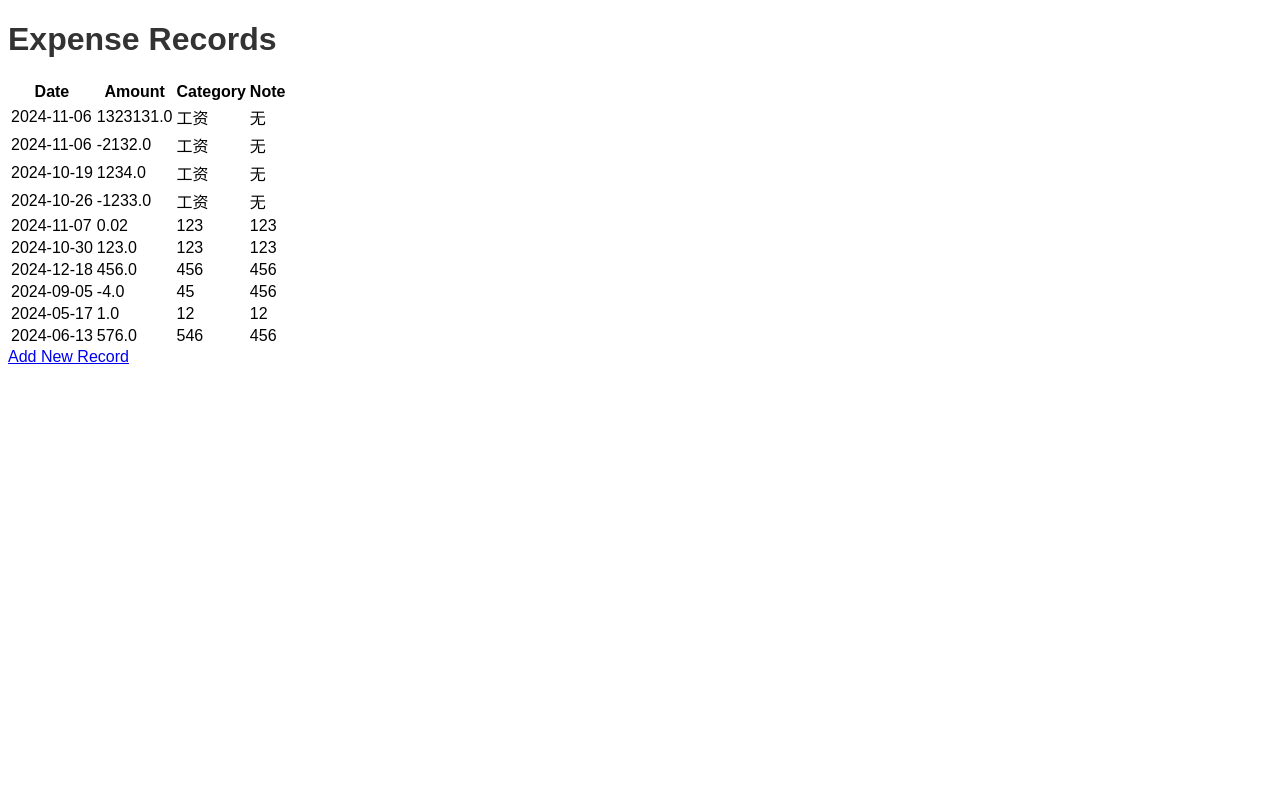
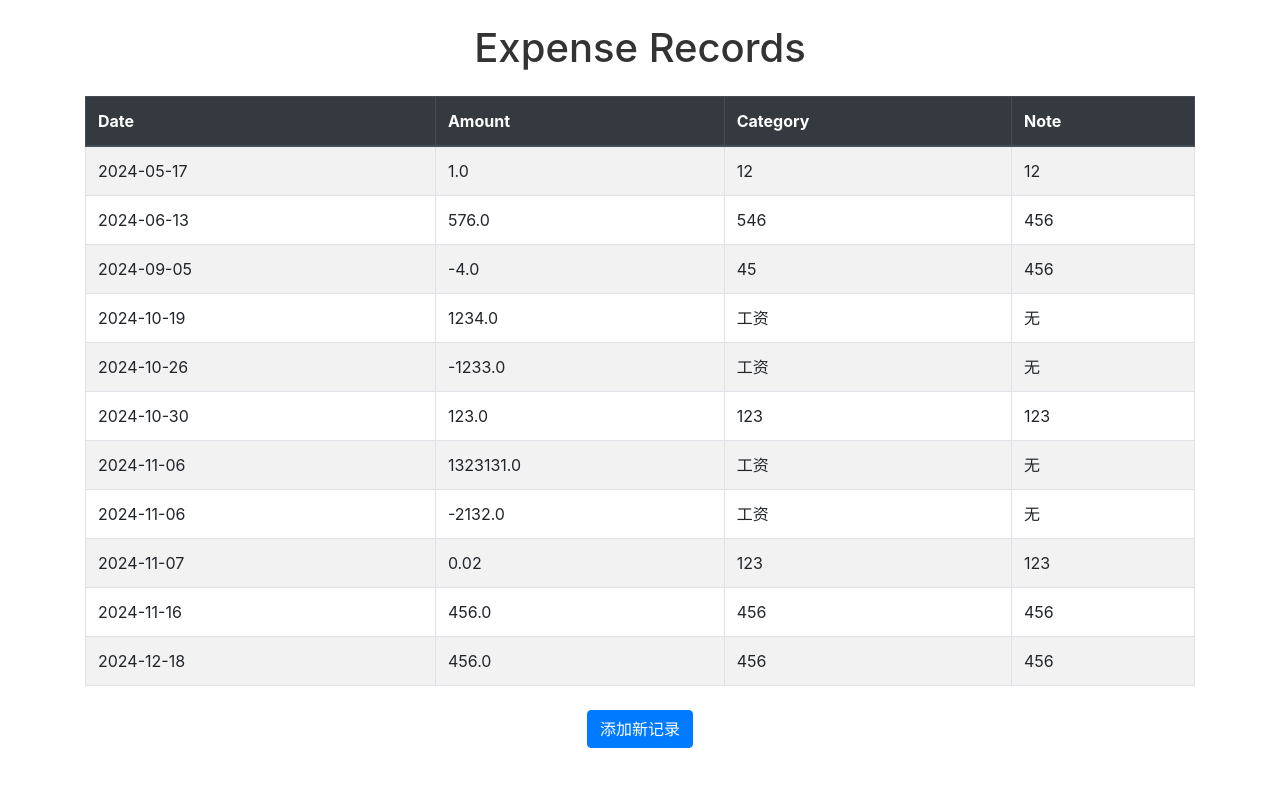
Before and after one commit to zqh666nb/Personal-Editor, a Flask app: page /view_records in a window 1280 px wide. Shown: the top 787 px of the page. Run offline with Flask 3, Linux system fonts and the light colour scheme; some libraries are stand-ins or nearby versions.

Commit message:
更新记录页面
完成页面美化，按时间顺序显示

```diff
--- a/app.py
+++ b/app.py
@@ -52,7 +52,8 @@ def add_record():
 @app.route('/view_records')
 def view_records():
     data = load_data()
-    return render_template('records.html', records=data)
+    sorted_data = sorted(data, key=lambda x: datetime.strptime(x['date'], '%Y-%m-%d'))
+    return render_template('records.html', records=sorted_data)
 
 @app.route('/monthly_statistics')
 def monthly_statistics():
--- a/expenses.json
+++ b/expenses.json
@@ -58,5 +58,11 @@
         "amount": 576.0,
         "category": "546",
         "note": "456"
+    },
+    {
+        "date": "2024-11-16",
+        "amount": 456.0,
+        "category": "456",
+        "note": "456"
     }
 ]
--- a/templates/monthly_statistics.html
+++ b/templates/monthly_statistics.html
@@ -9,7 +9,7 @@
 </head>
 <body>
     <div class="container">
-        <h1 class="text-center my-4">月度支出统计</h1>
+        <h1 class="text-center my-4">月度记录统计</h1>
         <table class="table table-striped table-bordered">
             <thead class="thead-dark">
                 <tr>
--- a/templates/records.html
+++ b/templates/records.html
@@ -1,20 +1,25 @@
 <!DOCTYPE html>
-<html lang="en">
+<html lang="zh-CN">
 <head>
     <meta charset="UTF-8">
     <meta name="viewport" content="width=device-width, initial-scale=1.0">
-    <title>View Records</title>
+    <title>查看记录</title>
     <link rel="stylesheet" href="{{ url_for('static', filename='style.css') }}">
+    <link rel="stylesheet" href="https://stackpath.bootstrapcdn.com/bootstrap/4.5.2/css/bootstrap.min.css">
 </head>
 <body>
-    <h1>Expense Records</h1>
-    <table>
+    <div class="container">
+        <h1 class="text-center my-4">Expense Records</h1>
+        <table class="table table-striped table-bordered">
+            <thead class="thead-dark">
                 <tr>
-            <th>Date</th>
-            <th>Amount</th>
-            <th>Category</th>
-            <th>Note</th>
+                    <th scope="col">Date</th>
+                    <th scope="col">Amount</th>
+                    <th scope="col">Category</th>
+                    <th scope="col">Note</th>
                 </tr>
+            </thead>
+            <tbody>
                 {% for record in records %}
                 <tr>
                     <td>{{ record.date }}</td>
@@ -23,7 +28,14 @@
                     <td>{{ record.note }}</td>
                 </tr>
                 {% endfor %}
+            </tbody>
         </table>
-    <a href="/">Add New Record</a>
+        <div class="text-center mt-4">
+            <a href="/" class="btn btn-primary">添加新记录</a>
+        </div>
+    </div>
+    <script src="https://code.jquery.com/jquery-3.5.1.slim.min.js"></script>
+    <script src="https://cdn.jsdelivr.net/npm/@popperjs/core@2.9.3/dist/umd/popper.min.js"></script>
+    <script src="https://stackpath.bootstrapcdn.com/bootstrap/4.5.2/js/bootstrap.min.js"></script>
 </body>
 </html>
```
Lines whose indentation alone changed are shown as unchanged.
